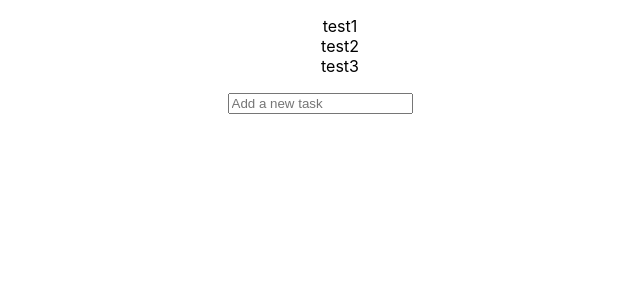
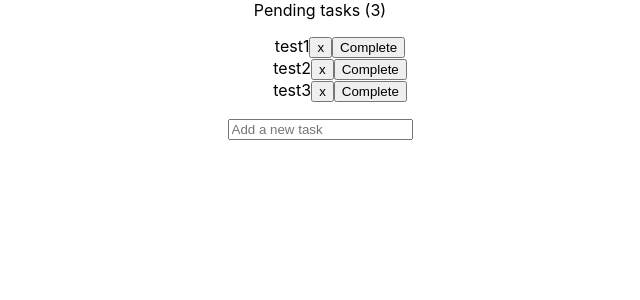
Before and after one commit to junho7/todo-react, a React (Create React App) app: page / in a window 1280 px wide. Shown: the top 300 px of the page, without its empty margins (320-960 px from the left). Built offline with nearby package versions, Linux system fonts and the light colour scheme.

Commit message:
Task complete

```diff
--- a/src/components/Todo.js
+++ b/src/components/Todo.js
@@ -1,15 +1,18 @@
 import React, { useState, useEffect } from 'react';
 
-function Task({ task, index, complete, remove }) {
+function Task({ task, onDragStart, onDragEnd, remove, complete }) {
   return (
     <div
       className='task'
       draggable
-      // style={{ textDecoration: task.completed ? "line-through" : "" }}
+      onDragStart={onDragStart}
+      onDragEnd={onDragEnd}
+
+      style={{ textDecoration: task.completed ? "line-through" : "" }}
     >
-      {task}
-      <button onClick={() => remove(index)}>x</button>
-      <button onClick={() => complete(index)}>Complete</button>
+      {task.title}
+      <button onClick={remove}>x</button>
+      <button onClick={complete}>Complete</button>
     </div>
   );
 }
@@ -37,27 +40,12 @@ function CreateTask({ add }) {
 }
 
 const Todo = () => {
-  // const [tasksRemaining, setTasksRemaining] = useState(0);
-  // const [tasks, setTasks] = useState([
-  //   {
-  //     title: "Grab some Pizza",
-  //     completed: true
-  //   },
-  //   {
-  //     title: "Do your workout",
-  //     completed: true
-  //   },
-  //   {
-  //     title: "Hangout with friends",
-  //     completed: false
-  //   }
-  // ]);
-  const [tasks, setTasks] = useState(['test1', 'test2', 'test3']);
+  const [tasksRemaining, setTasksRemaining] = useState(0);
+  const [tasks, setTasks] = useState([{title: 'test1', completed: false},{title: 'test2', completed: false}, {title: 'test3', completed: false}]);
   const [draggedItem, setDraggedItem] = useState();
   const [draggedOverItemIndex, setDraggedOverItemIndex] = useState();
 
-  // useEffect(() => { setTasksRemaining(tasks.filter(task => !task.completed).length) }, [tasks]);
-
+  useEffect(() => { setTasksRemaining(tasks.filter(task => !task.completed).length) }, [tasks]);
 
   const add = title => {
     const newTasks = [...tasks, { title, completed: false }];
@@ -66,6 +54,10 @@ const Todo = () => {
 
   const complete = index => {
     const newTasks = [...tasks];
+    console.log('newTasks: ', newTasks)
+    console.log('indxe: ', index)
+    console.log('adsf', newTasks[index])
+    console.log('adsf', newTasks[index].completed)
     newTasks[index].completed = !newTasks[index].completed;
     setTasks(newTasks);
   };
@@ -109,22 +101,24 @@ const Todo = () => {
 
   return (
     <div className="todo-container">
-      {/* <div className="header">Pending tasks ({tasksRemaining})</div> */}
+      <div className="header">Pending tasks ({tasksRemaining})</div>
       <div className="tasks">
         <ul
           onDragOver={(e)=>e.preventDefault}
-          style={{'list-style-type': 'none'}}
+          style={{'listStyleType': 'none'}}
         >
         {tasks.map((task, index) => (
           <li
             key={index}
             onDragOver={(e) => onDragOver(e, index)}
             >
-               <div
-                  draggable
+               <Task
+                  task={task}
                   onDragStart={(e) => onDragStart(e, index)}
                   onDragEnd={e=>onDragEnd(e, index)}
-                >{task}</div>
+                  remove={()=>remove(index)}
+                  complete={()=>complete(index)}
+                />
           </li>
         ))}
         </ul>
```
